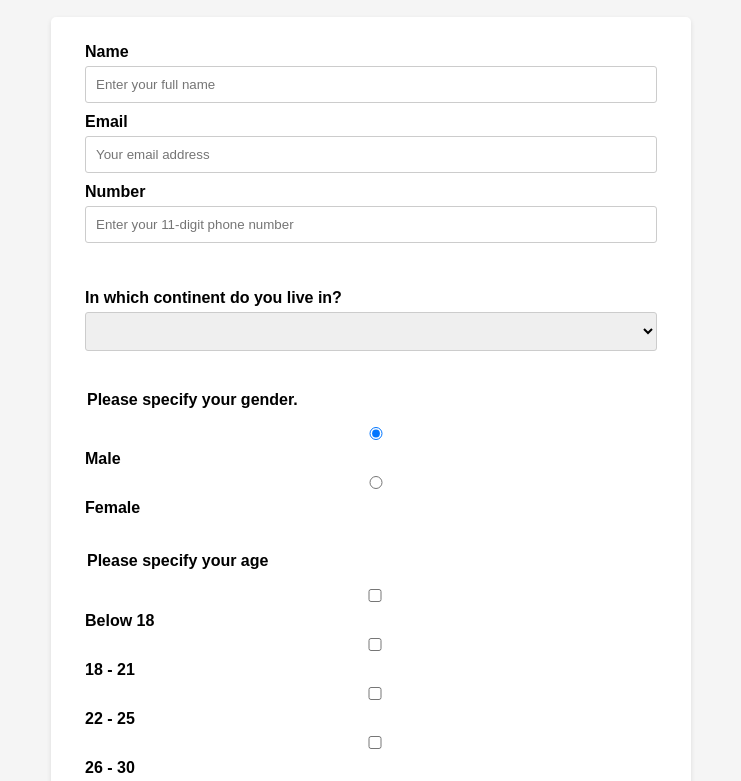
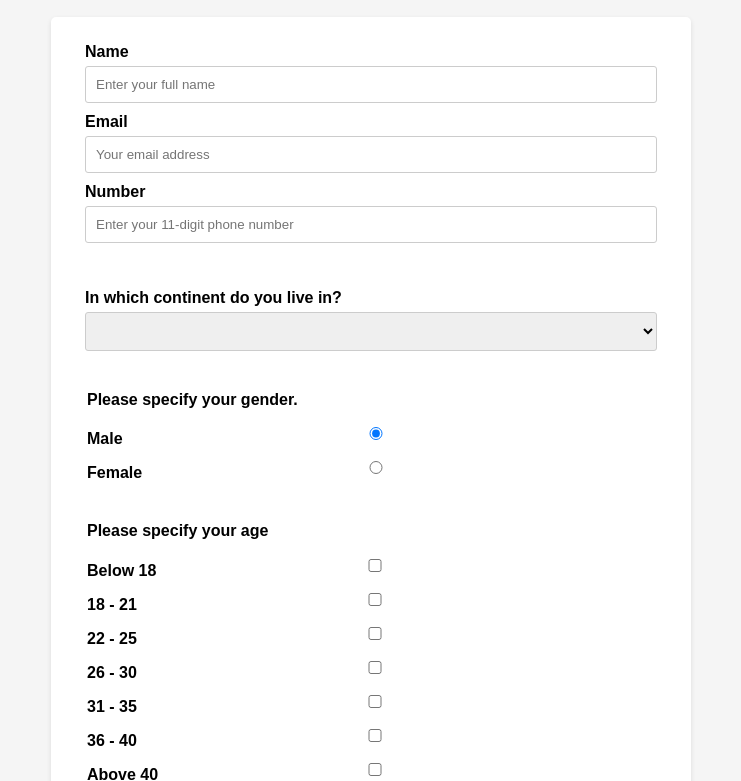
Before and after one commit to ilesanmipepsi/surveyform, a plain HTML site: page index.html in a window 1280 px wide. Shown: the part 99-880 px from the top of the page, without its empty margins (269-1010 px from the left). Drawn offline with Linux system fonts and the light colour scheme.

Commit message:
Second commit

```diff
--- a/index.html
+++ b/index.html
@@ -20,7 +20,7 @@
       <fieldset>
       <label id= "name-label">Name</label>
       <input type="text" id="name" name="name" placeholder="Enter your full name" required>
-      <label id="email-label">Email</label>
+      <label id="email-label=">Email</label>
       <input type="email" id="email" name="email" placeholder="Your email address" required>
       <label id="number-label">Number</label>
       <input type="number" id="number" name="number" min="0" max="11" placeholder="Enter your 11-digit phone number">
@@ -41,40 +41,40 @@
        <fieldset>
         <legend> Please specify your gender.</legend>
       <input class="checkbox-inline" id="male-sex" name="sex-type" type="radio" checked>
-        <label for="male-sex">Male</label>
+        <label for="male-sex" class="checkbox-margin">Male</label>
   <input class="checkbox-inline" id="female-sex" name="sex-type" type="radio">
-    <label for="female-sex">Female</label>
+    <label for="female-sex" class="checkbox-margin">Female</label>
 </fieldset>
   <fieldset>
     <legend>Please specify your age</legend>
-     <span>
+
      <input type="checkbox" id="less18"  name="ageRange" value="less18" class="checkbox-inline">
-  <label for="less18">Below 18</label>
-  </span>
-  <span>
+  <label for="less18" class="checkbox-margin">Below 18</label>
+
+
     <input type="checkbox" id="between18-21" name="ageRange" value="between18-21" class="checkbox-inline">
-    <label for="between18-21">18 - 21</label>
-    </span>
-    <span>
+    <label for="between18-21" class="checkbox-margin">18 - 21</label>
+
+
     <input type="checkbox" id="between22-25" name="ageRange" value="between22-25" class="checkbox-inline">
-  <label for="between22-25">22 - 25</label>
-  </span>
-    <span>
+  <label for="between22-25" class="checkbox-margin">22 - 25</label>
+
+
     <input type="checkbox" id="between26-30 " name="ageRange" value="between26-30" class="checkbox-inline">
-    <label for="between26-30">26 - 30</label>
-    </span>
-    <span>
+    <label for="between26-30" class="checkbox-margin">26 - 30</label>
+
+
     <input type="checkbox" id="between31-35" name="ageRange" value="between31-35" class="checkbox-inline">
-    <label for="between31-35">31 - 35</label>
-    </span>
-   <span>
+    <label for="between31-35" class="checkbox-margin">31 - 35</label>
+
+
     <input type="checkbox" id="between36-40" name="ageRange" value="between36-40" class="checkbox-inline">
-  <label for="between36-40">36 - 40</label>
-  </span>
-    <span>
+  <label for="between36-40" class="checkbox-margin">36 - 40</label>
+
+
     <input type="checkbox" id="high40" name="ageRange" value="high40" class="checkbox-inline">
-    <label for="high40">Above 40</label>
-    </span>
+    <label for="high40" class="checkbox-margin">Above 40</label>
+
     </fieldset>
       <label for="country">Please specify the country you live in</label>
     <textarea id="country" name="country" rows="3" cols="30"></textarea>
--- a/style.css
+++ b/style.css
@@ -22,6 +22,7 @@ body {
                           }
 
                           label {
+
                             display: block;
                               margin-bottom: 5px;
                                 font-weight: bold;
@@ -37,6 +38,7 @@ body {
                                             }
 
                                             fieldset {
+
                      margin-bottom: 20px;
                      border: none; /* Remove default border */
                        }
@@ -67,3 +69,9 @@ body {
                                                                                   margin-bottom: 5px;
                                                                                     }
                                                                                     }
+
+                  .checkbox-margin {
+                   margin: -20px 2px;
+                   display: block;
+                   margin-bottom: 10px;
+                  }
```
